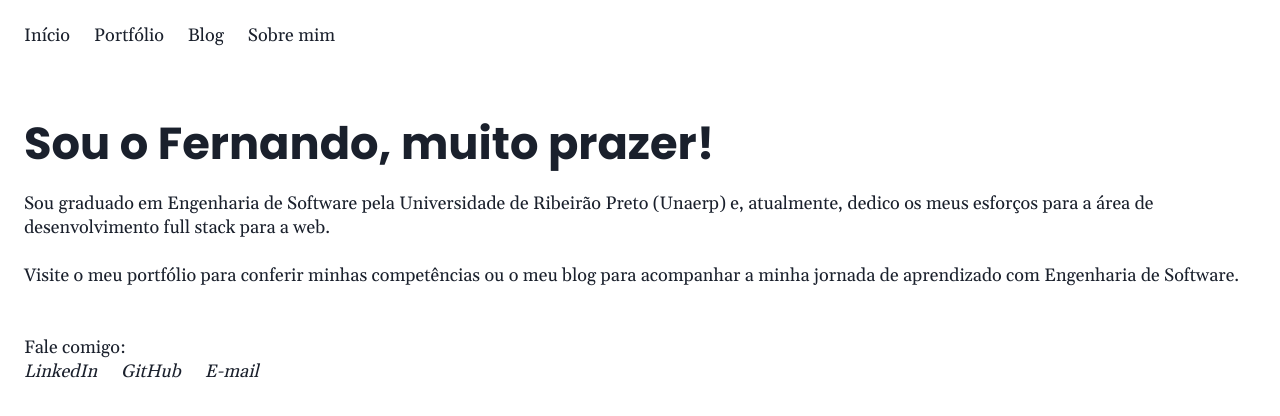
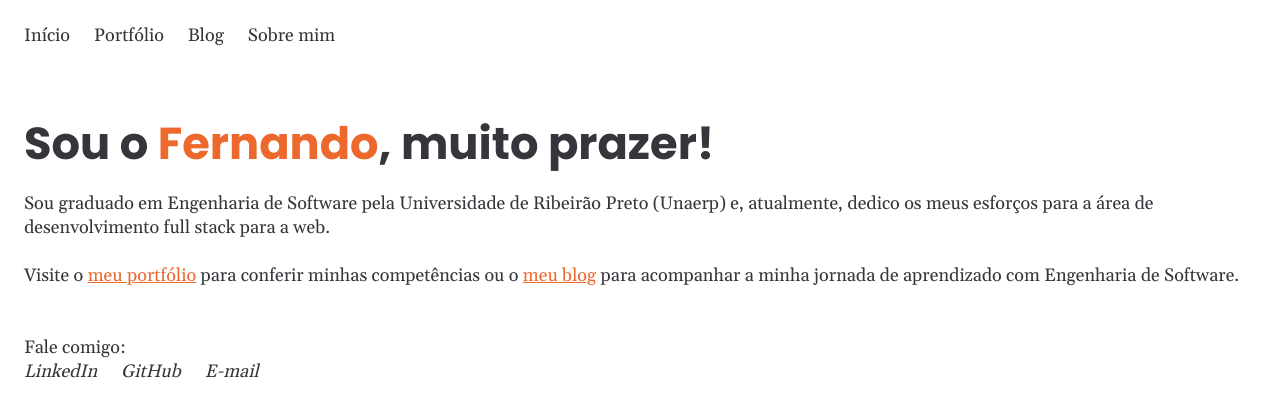
Before and after one commit to fernandonagase/ngsfer.com, a Next.js app: page / in a window 1280 px wide. Shown: the top 416 px of the page. Built offline with nearby package versions, Linux system fonts and the light colour scheme.

Commit message:
add basic colors

```diff
--- a/components/ContactMe/ContactItem.tsx
+++ b/components/ContactMe/ContactItem.tsx
@@ -8,7 +8,13 @@ type ContactItemProps = {
 
 export default function ContactItem({ children, url }: ContactItemProps) {
     return (
-        <Link href={url} isExternal fontSize="md" lineHeight="baseline-2">
+        <Link
+            href={url}
+            isExternal
+            fontSize="md"
+            lineHeight="baseline-2"
+            variant="navigation"
+        >
             {children}
         </Link>
     )
--- a/components/ContactMe/index.tsx
+++ b/components/ContactMe/index.tsx
@@ -5,7 +5,7 @@ import ContactItem from './ContactItem'
 export default function ContactMe() {
     return (
         <div>
-            <Text fontSize="md" lineHeight="baseline-2">
+            <Text fontSize="md" lineHeight="baseline-2" color="fg">
                 Fale comigo:
             </Text>
             <address>
--- a/components/SiteNavigation/NavigationItem.tsx
+++ b/components/SiteNavigation/NavigationItem.tsx
@@ -16,6 +16,7 @@ export default function NavigationItem({
             href={location}
             fontSize="md"
             lineHeight="baseline-2"
+            variant="navigation"
             as={NextLink}
         >
             {children}
--- a/components/SiteNavigation/index.tsx
+++ b/components/SiteNavigation/index.tsx
@@ -21,6 +21,7 @@ export default function SiteNavigation() {
                         isExternal
                         fontSize="md"
                         lineHeight="baseline-2"
+                        variant="navigation"
                     >
                         Blog
                     </Link>
--- a/pages/index.tsx
+++ b/pages/index.tsx
@@ -1,4 +1,4 @@
-import { Link, Heading, Text } from '@chakra-ui/react'
+import { Link, Heading, Text, Box } from '@chakra-ui/react'
 import Head from 'next/head'
 import NextLink from 'next/link'
 
@@ -13,16 +13,30 @@ export default function Home() {
                 />
             </Head>
 
-            <Heading fontSize="4xl" lineHeight="baseline-4" mb="baseline-2">
-                Sou o Fernando, muito prazer!
+            <Heading
+                fontSize="4xl"
+                lineHeight="baseline-4"
+                color="fg"
+                mb="baseline-2"
+            >
+                Sou o{' '}
+                <Box as="span" color="primary.400">
+                    Fernando
+                </Box>
+                , muito prazer!
             </Heading>
-            <Text fontSize="md" lineHeight="baseline-2" mb="baseline-2">
+            <Text
+                fontSize="md"
+                lineHeight="baseline-2"
+                color="fg"
+                mb="baseline-2"
+            >
                 Sou graduado em Engenharia de Software pela Universidade de
                 Ribeirão Preto (Unaerp) e, atualmente, dedico os meus esforços
                 para a área de desenvolvimento full stack para a web.
             </Text>
             <nav>
-                <Text fontSize="md" lineHeight="baseline-2">
+                <Text fontSize="md" lineHeight="baseline-2" color="fg">
                     Visite o{' '}
                     <Link href="/portfolio" as={NextLink}>
                         meu portfólio
--- /dev/null
+++ b/theme/components/link.ts
@@ -0,0 +1,14 @@
+import { defineStyleConfig } from '@chakra-ui/react'
+
+export default defineStyleConfig({
+    baseStyle: {
+        textDecoration: 'underline',
+        color: 'primary.400',
+    },
+    variants: {
+        navigation: {
+            textDecoration: 'none',
+            color: 'fg',
+        },
+    },
+})
--- /dev/null
+++ b/theme/foundations/colors.ts
@@ -0,0 +1,17 @@
+const colors = {
+    fg: '#35353B',
+    primary: {
+        '50': '#FFEBE0',
+        '100': '#FDCCB5',
+        '200': '#F7AA88',
+        '300': '#F28A5A',
+        '400': '#ED682C',
+        '500': '#D34F12',
+        '600': '#A53C0D',
+        '700': '#762B08',
+        '800': '#481801',
+        '900': '#1E0600',
+    },
+}
+
+export default colors
--- a/theme/index.ts
+++ b/theme/index.ts
@@ -1,8 +1,11 @@
 import { extendTheme } from '@chakra-ui/react'
 
+import colors from './foundations/colors'
 import space from './foundations/space'
 import typography from './foundations/typography'
 
-const overrides = { space, ...typography }
+import Link from './components/link'
+
+const overrides = { colors, space, ...typography, components: { Link } }
 
 export default extendTheme(overrides)
```
